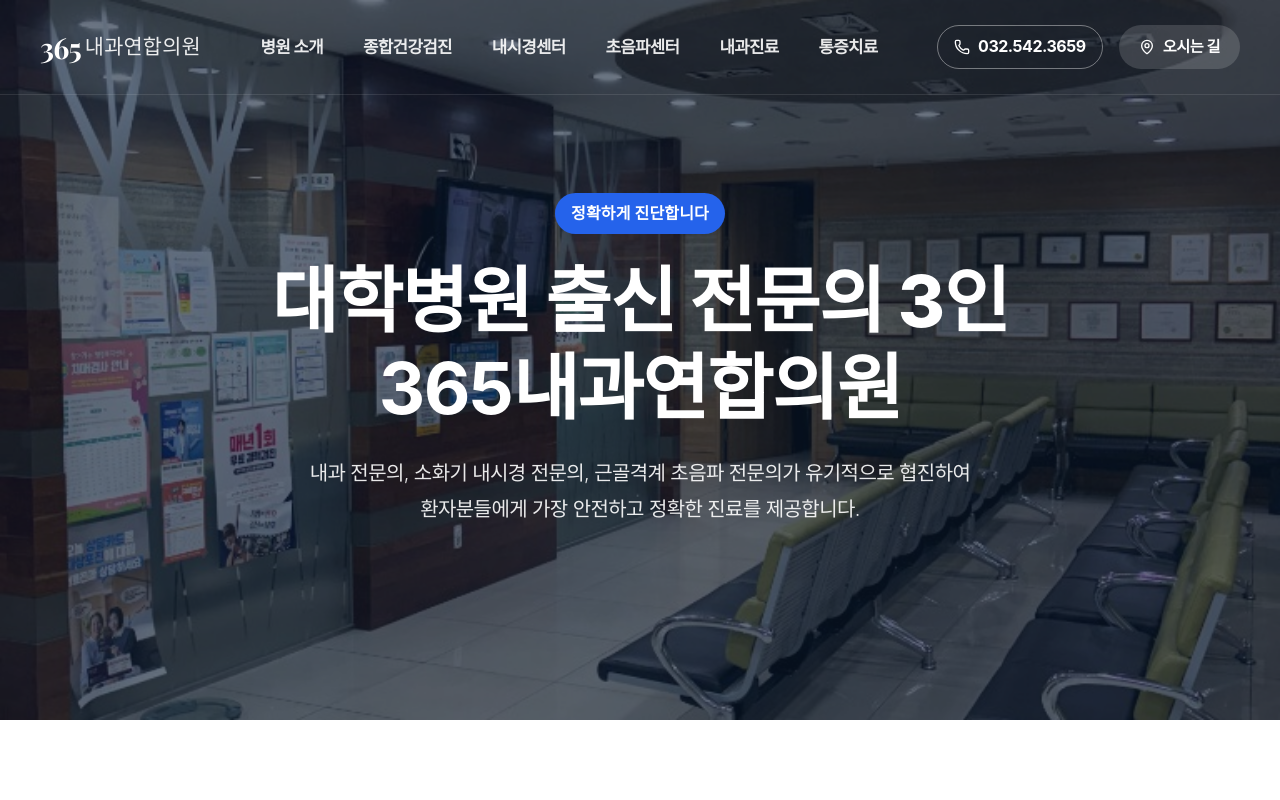
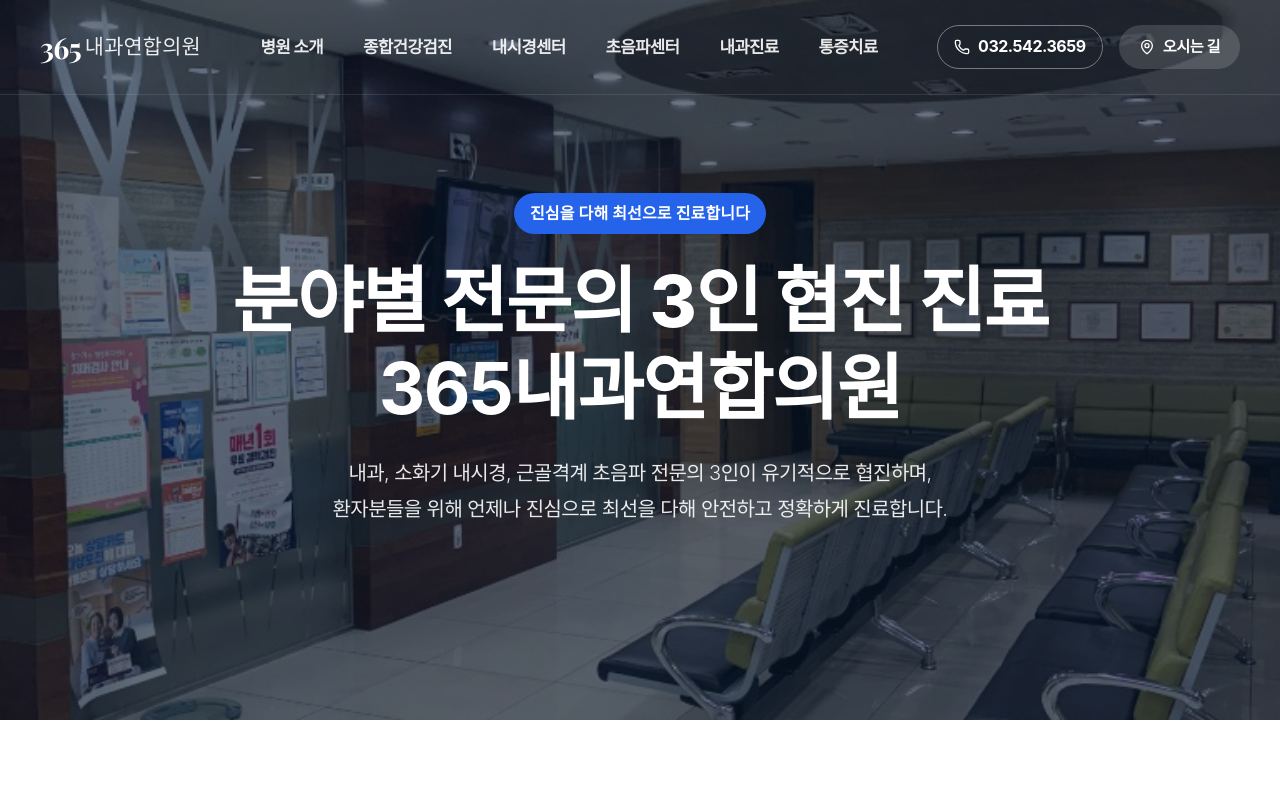
Before and after one commit to bnam1321-bit/365-clinic-web, a Next.js app: page / in a window 1280 px wide. Shown: the top 800 px of the page. Built offline with nearby package versions, Linux system fonts and the light colour scheme; a web font is replaced by a local one.

Commit message:
Update hero section copy to emphasize sincere patient care and 3-specialist medical treatment

```diff
--- a/src/app/page.tsx
+++ b/src/app/page.tsx
@@ -10,14 +10,14 @@
       <section className={styles.hero}>
         <div className={`container ${styles.heroContainer}`}>
           <FadeIn direction="up">
-            <span className={styles.highlight}>정확하게 진단합니다</span>
+            <span className={styles.highlight}>진심을 다해 최선으로 진료합니다</span>
             <h1 className={styles.heroTitle}>
-              대학병원 출신 전문의 3인<br />
+              분야별 전문의 3인 협진 진료<br />
               <strong>365내과연합의원</strong>
             </h1>
             <p className={styles.heroSubtitle}>
-              내과 전문의, 소화기 내시경 전문의, 근골격계 초음파 전문의가 유기적으로 협진하여<br />
-              환자분들에게 가장 안전하고 정확한 진료를 제공합니다.
+              내과, 소화기 내시경, 근골격계 초음파 전문의 3인이 유기적으로 협진하며,<br />
+              환자분들을 위해 언제나 진심으로 최선을 다해 안전하고 정확하게 진료합니다.
             </p>
           </FadeIn>
         </div>
```
